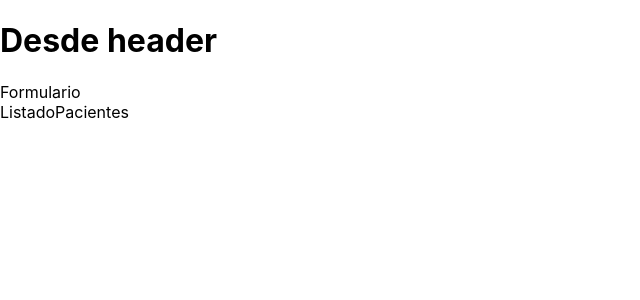
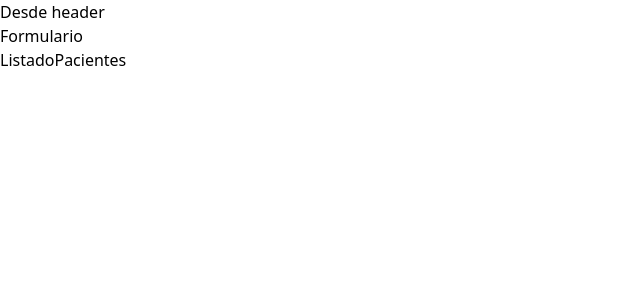
Before and after one commit to oscardenas17/adminPacientes-React, a React (Vite) app: page / in a window 1280 px wide. Shown: the top 300 px of the page, without its empty margins (0-640 px from the left). Built offline with nearby package versions, Linux system fonts and the light colour scheme.

Commit message:
Instalando Tailwindcss

```diff
--- a/package.json
+++ b/package.json
@@ -15,6 +15,9 @@
     "@types/react": "^18.0.0",
     "@types/react-dom": "^18.0.0",
     "@vitejs/plugin-react": "^1.3.0",
+    "autoprefixer": "^10.4.4",
+    "postcss": "^8.4.12",
+    "tailwindcss": "^3.0.24",
     "vite": "^2.9.2"
   }
 }
--- /dev/null
+++ b/postcss.config.js
@@ -0,0 +1,6 @@
+module.exports = {
+  plugins: {
+    tailwindcss: {},
+    autoprefixer: {},
+  },
+}
--- a/src/components/Formulario.jsx
+++ b/src/components/Formulario.jsx
@@ -1,7 +1,7 @@
 
 function Formulario() {
   return (
-    <div>Formulario</div>
+    <div className="">Formulario</div>
   )
 }
 
--- a/src/components/ListadoPacientes.jsx
+++ b/src/components/ListadoPacientes.jsx
@@ -1,5 +1,5 @@
 
-function ListadoPacientes() {
+const ListadoPacientes = () => {
   return (
     <div>ListadoPacientes</div>
   )
--- a/src/index.css
+++ b/src/index.css
@@ -1,13 +1,3 @@
-body {
-  margin: 0;
-  font-family: -apple-system, BlinkMacSystemFont, 'Segoe UI', 'Roboto', 'Oxygen',
-    'Ubuntu', 'Cantarell', 'Fira Sans', 'Droid Sans', 'Helvetica Neue',
-    sans-serif;
-  -webkit-font-smoothing: antialiased;
-  -moz-osx-font-smoothing: grayscale;
-}
-
-code {
-  font-family: source-code-pro, Menlo, Monaco, Consolas, 'Courier New',
-    monospace;
-}
+@import "tailwindcss/base";
+@import "tailwindcss/components";
+@import "tailwindcss/utilities";
--- /dev/null
+++ b/tailwind.config.js
@@ -0,0 +1,7 @@
+module.exports = {
+  content: ["./index.html", "./src/**/*.{jsx}"],
+  theme: {
+    extend: {},
+  },
+  plugins: [],
+}
```
Also changed, not shown: 2 other files (tests, documents, lock files or other folders).
